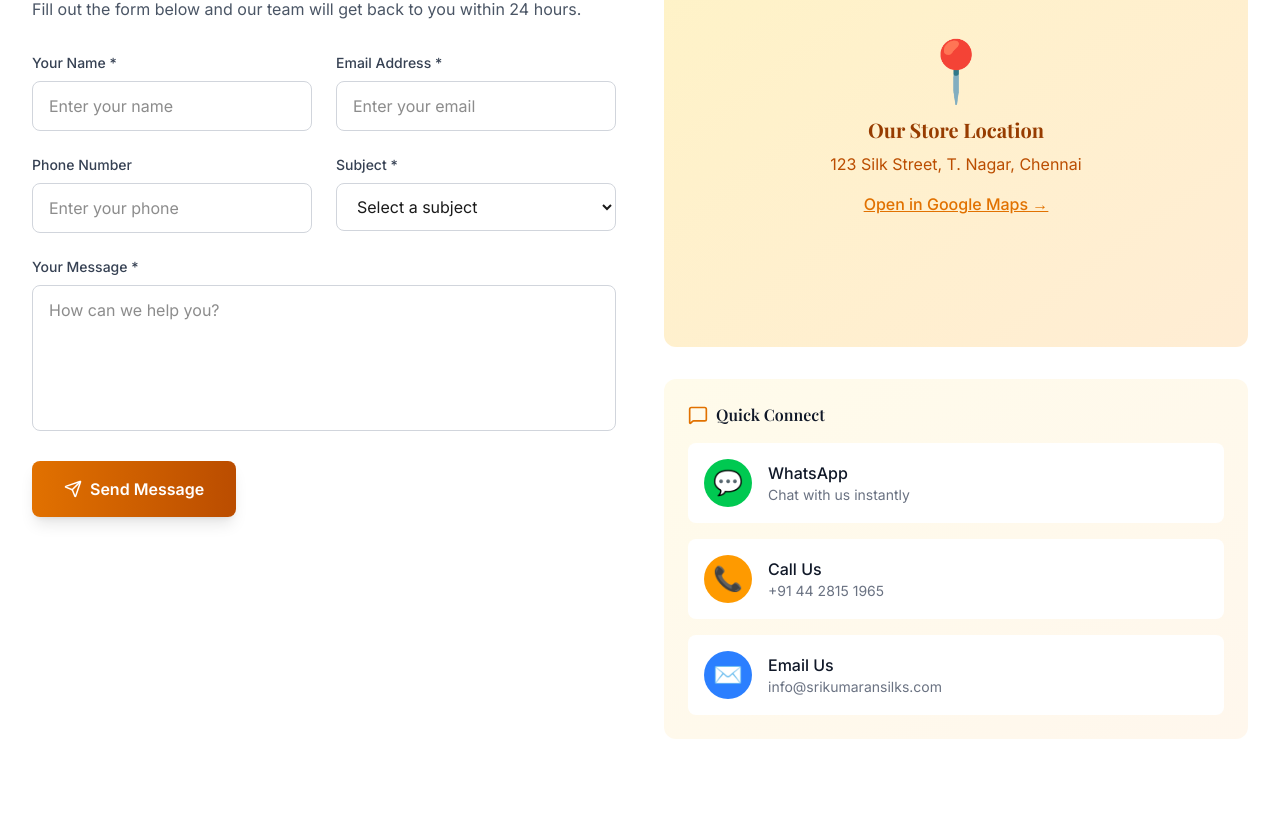
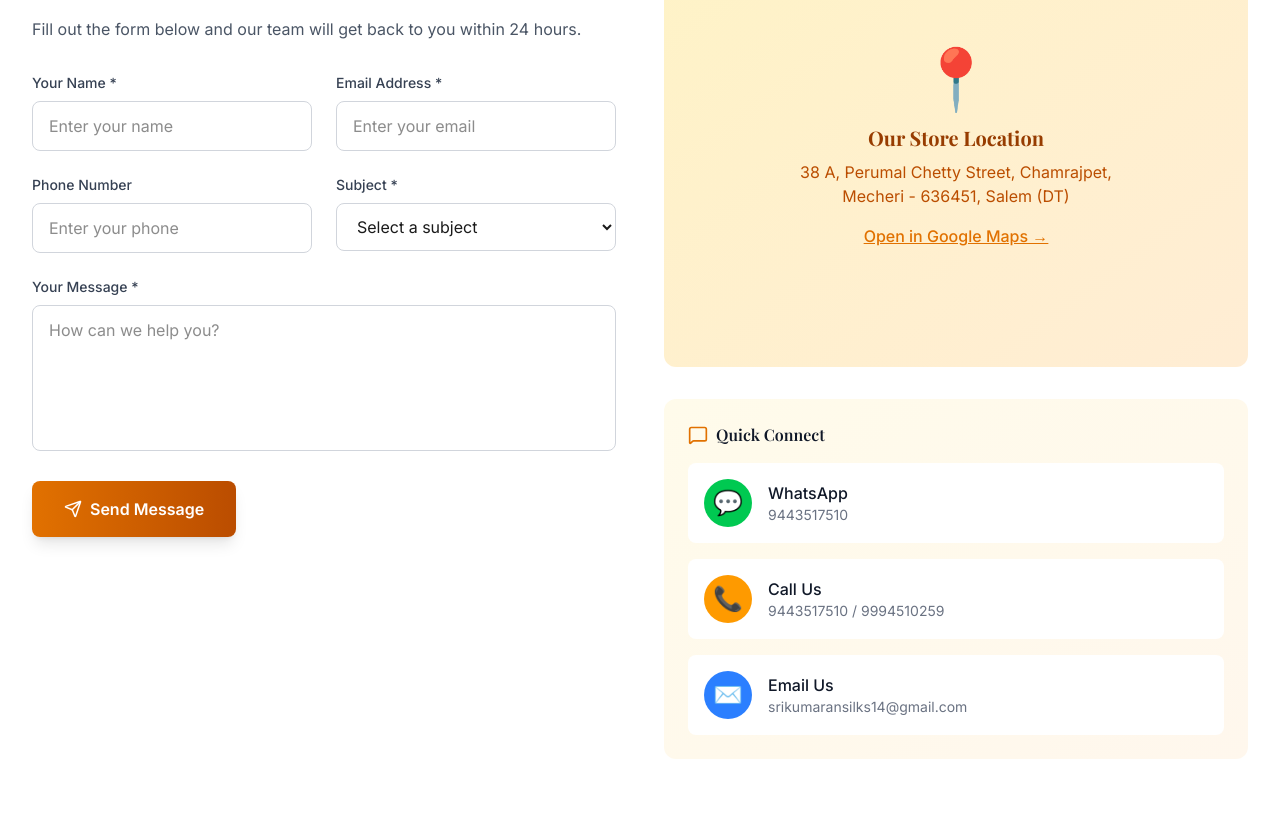
Before and after one commit to Harini-natarajan/sri-kumaran-silks, a React (Vite) app in the folder client/: page /contact in a window 1280 px wide. Shown: the part 997-1820 px from the top of the page. Built offline with nearby package versions, Linux system fonts and the light colour scheme; no server answers; a web font is replaced by a local one.

Commit message:
feat: add Footer component and Contact page.

```diff
--- a/client/src/components/Footer.jsx
+++ b/client/src/components/Footer.jsx
@@ -166,19 +166,23 @@ const Footer = () => {
                                 <div className="w-8 h-8 rounded-lg bg-amber-900/30 flex items-center justify-center flex-shrink-0 mt-0.5">
                                     <MapPin className="text-amber-500" size={16} />
                                 </div>
-                                <span className="text-gray-400 text-sm leading-relaxed">12, Nageswaran Rao Road, T. Nagar, Chennai - 600017</span>
+                                <span className="text-gray-400 text-sm leading-relaxed">38 A, Perumal Chetty Street, Chamrajpet,<br />Mecheri - 636451, Salem (DT)</span>
                             </li>
                             <li className="flex items-center gap-3">
                                 <div className="w-8 h-8 rounded-lg bg-amber-900/30 flex items-center justify-center flex-shrink-0">
                                     <Phone className="text-amber-500" size={16} />
                                 </div>
-                                <a href="tel:+919876543210" className="text-gray-400 text-sm hover:text-amber-500 transition-colors">+91 98765 43210</a>
+                                <span className="text-gray-400 text-sm leading-relaxed">
+                                    <a href="tel:9443517510" className="hover:text-amber-500 transition-colors block">9443517510</a>
+                                    <a href="tel:9994510259" className="hover:text-amber-500 transition-colors block">9994510259</a>
+                                    <a href="tel:994006744" className="hover:text-amber-500 transition-colors block">994006744</a>
+                                </span>
                             </li>
                             <li className="flex items-center gap-3">
                                 <div className="w-8 h-8 rounded-lg bg-amber-900/30 flex items-center justify-center flex-shrink-0">
                                     <Mail className="text-amber-500" size={16} />
                                 </div>
-                                <a href="mailto:support@srikumaransilks.com" className="text-gray-400 text-sm hover:text-amber-500 transition-colors">support@srikumaransilks.com</a>
+                                <a href="mailto:srikumaransilks14@gmail.com" className="text-gray-400 text-sm hover:text-amber-500 transition-colors">srikumaransilks14@gmail.com</a>
                             </li>
                             <li className="flex items-center gap-3">
                                 <div className="w-8 h-8 rounded-lg bg-amber-900/30 flex items-center justify-center flex-shrink-0">
--- a/client/src/pages/Contact.jsx
+++ b/client/src/pages/Contact.jsx
@@ -31,17 +31,17 @@ const Contact = () => {
         {
             icon: <MapPin size={24} />,
             title: 'Visit Our Store',
-            details: ['123 Silk Street, T. Nagar', 'Chennai, Tamil Nadu 600017', 'India'],
+            details: ['38 A, Perumal Chetty Street, Chamrajpet,', 'Mecheri - 636451, Salem (DT)', 'Tamil Nadu, India'],
         },
         {
             icon: <Phone size={24} />,
             title: 'Call Us',
-            details: ['+91 44 2815 1965', '+91 98400 12345', 'Mon-Sat: 9AM - 8PM'],
+            details: ['9443517510', '9994510259', '994006744'],
         },
         {
             icon: <Mail size={24} />,
             title: 'Email Us',
-            details: ['info@srikumaransilks.com', 'orders@srikumaransilks.com', 'support@srikumaransilks.com'],
+            details: ['srikumaransilks14@gmail.com'],
         },
         {
             icon: <Clock size={24} />,
@@ -201,9 +201,10 @@ const Contact = () => {
                                 <div className="text-center p-8">
                                     <div className="text-6xl mb-4">📍</div>
                                     <h3 className="text-xl font-serif font-bold text-amber-800 mb-2">Our Store Location</h3>
-                                    <p className="text-amber-700">123 Silk Street, T. Nagar, Chennai</p>
+                                    <p className="text-amber-700">38 A, Perumal Chetty Street, Chamrajpet,</p>
+                                    <p className="text-amber-700">Mecheri - 636451, Salem (DT)</p>
                                     <a
-                                        href="https://maps.google.com"
+                                        href="https://www.google.com/maps/search/38+A+Perumal+Chetty+Street+Chamrajpet+Mecheri+Salem"
                                         target="_blank"
                                         rel="noopener noreferrer"
                                         className="inline-block mt-4 text-amber-600 font-medium hover:text-amber-800 underline"
@@ -221,7 +222,7 @@ const Contact = () => {
                                 </h3>
                                 <div className="space-y-4">
                                     <a
-                                        href="https://wa.me/919840012345"
+                                        href="https://wa.me/919443517510"
                                         target="_blank"
                                         rel="noopener noreferrer"
                                         className="flex items-center gap-4 bg-white dark:bg-gray-800 rounded-lg p-4 hover:shadow-md transition-shadow"
@@ -231,11 +232,11 @@ const Contact = () => {
                                         </div>
                                         <div>
                                             <div className="font-medium text-gray-900 dark:text-white">WhatsApp</div>
-                                            <div className="text-sm text-gray-500 dark:text-gray-400">Chat with us instantly</div>
+                                            <div className="text-sm text-gray-500 dark:text-gray-400">9443517510</div>
                                         </div>
                                     </a>
                                     <a
-                                        href="tel:+914428151965"
+                                        href="tel:9443517510"
                                         className="flex items-center gap-4 bg-white dark:bg-gray-800 rounded-lg p-4 hover:shadow-md transition-shadow"
                                     >
                                         <div className="w-12 h-12 bg-amber-500 rounded-full flex items-center justify-center text-white text-2xl">
@@ -243,11 +244,11 @@ const Contact = () => {
                                         </div>
                                         <div>
                                             <div className="font-medium text-gray-900 dark:text-white">Call Us</div>
-                                            <div className="text-sm text-gray-500 dark:text-gray-400">+91 44 2815 1965</div>
+                                            <div className="text-sm text-gray-500 dark:text-gray-400">9443517510 / 9994510259</div>
                                         </div>
                                     </a>
                                     <a
-                                        href="mailto:info@srikumaransilks.com"
+                                        href="mailto:srikumaransilks14@gmail.com"
                                         className="flex items-center gap-4 bg-white dark:bg-gray-800 rounded-lg p-4 hover:shadow-md transition-shadow"
                                     >
                                         <div className="w-12 h-12 bg-blue-500 rounded-full flex items-center justify-center text-white text-2xl">
@@ -255,7 +256,7 @@ const Contact = () => {
                                         </div>
                                         <div>
                                             <div className="font-medium text-gray-900 dark:text-white">Email Us</div>
-                                            <div className="text-sm text-gray-500 dark:text-gray-400">info@srikumaransilks.com</div>
+                                            <div className="text-sm text-gray-500 dark:text-gray-400">srikumaransilks14@gmail.com</div>
                                         </div>
                                     </a>
                                 </div>
@@ -299,11 +300,11 @@ const Contact = () => {
                             </div>
                             <div>
                                 <h3 className="text-2xl font-serif font-bold mb-1">Visit Our Flagship Store</h3>
-                                <p className="text-amber-200">Experience the magic of silk in person at our Chennai showroom</p>
+                                <p className="text-amber-200">Experience the magic of silk in person at our Mecheri, Salem showroom</p>
                             </div>
                         </div>
                         <a
-                            href="https://maps.google.com"
+                            href="https://www.google.com/maps/search/38+A+Perumal+Chetty+Street+Chamrajpet+Mecheri+Salem"
                             target="_blank"
                             rel="noopener noreferrer"
                             className="inline-flex items-center gap-2 bg-white text-amber-800 px-8 py-3 font-semibold rounded-full hover:bg-amber-50 transition-colors"
```
